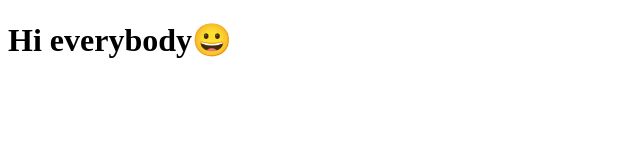
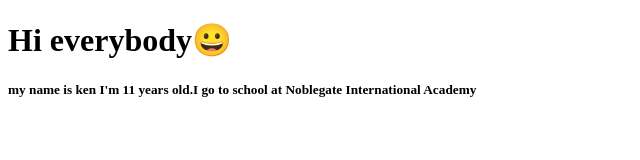
Before and after one commit to kenwilson4500-code/ken-miniminds, a plain HTML site: page index.html in a window 1280 px wide. Shown: the whole page, without its empty margins (0-640 px from the left). Drawn offline with Linux system fonts and the light colour scheme.

Commit message:
Update index.html

```diff
--- a/index.html
+++ b/index.html
@@ -3,9 +3,10 @@
 <head>
     <meta charset="UTF-8">
     <meta name="viewport" content="width=device-width, initial-scale=1.0">
-    <title>Document</title>
+    <title>ken wilson</title>
 </head>
 <body>
     <h1>Hi everybody&#128512;</h1>
+    <h5>my name is ken I'm 11 years old.I go to school at Noblegate International Academy</h5>
 </body>
 </html>
```
